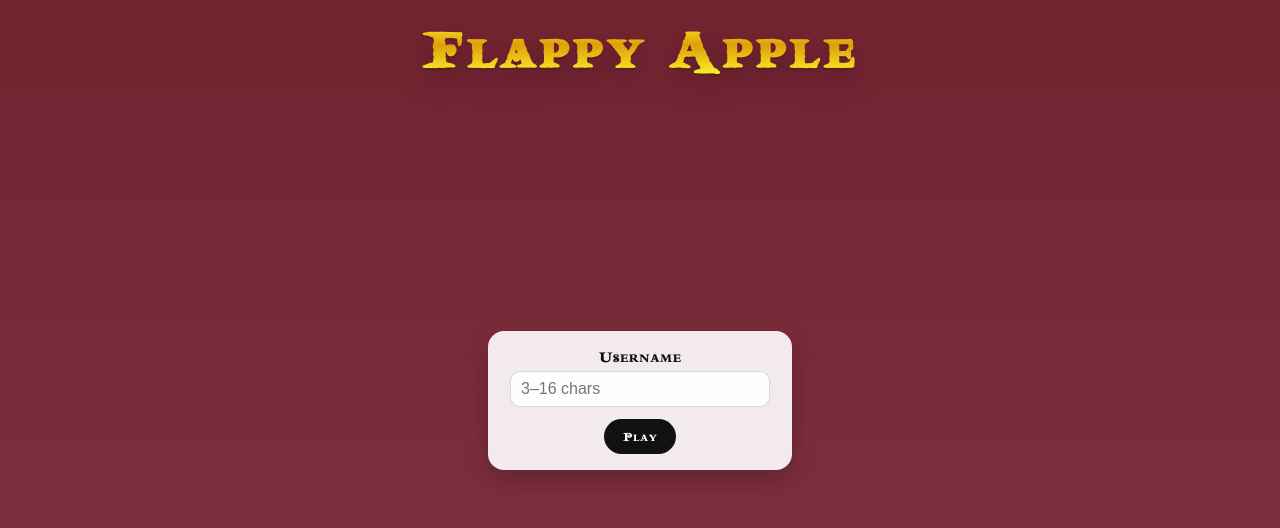
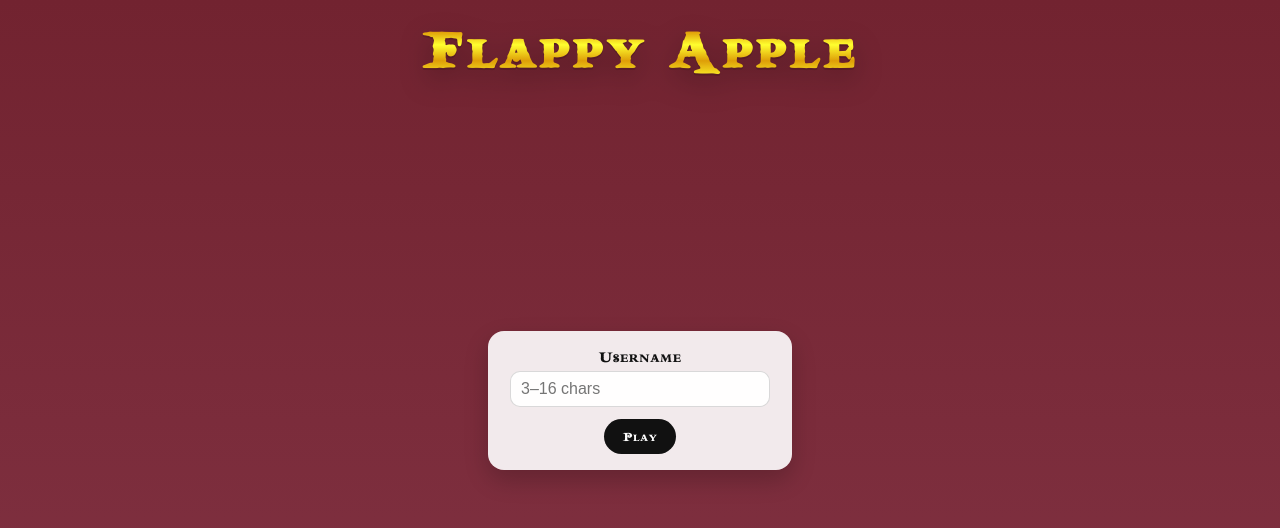
Before and after one commit to KCcooldude11/flappy-bird-netlify, a website: page index.html in a window 1280 px wide. Drawn offline with Linux system fonts and the light colour scheme; no server answers.

Commit message:
Homepage color change

```diff
--- a/style.css
+++ b/style.css
@@ -437,7 +437,7 @@ kbd {
   font-size: clamp(28px, 5.5vw, 56px);
   letter-spacing: 0.08em;
 
-  background: linear-gradient(to bottom, #ffff2f 0%, #ffbf00cc 45%, #ffff2f  100%);
+  background: linear-gradient(to bottom, #ffff2f 0%, #ffbf00cc 25%, #ffff2f  45%, #ffbf00cc 70%, #ffff2f  100%);
   -webkit-background-clip: text;
   background-clip: text;
   -webkit-text-fill-color: transparent;
```
